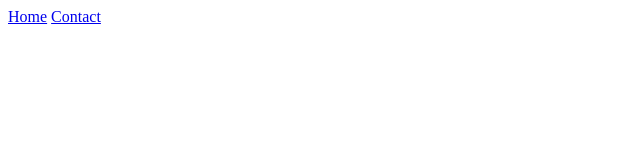
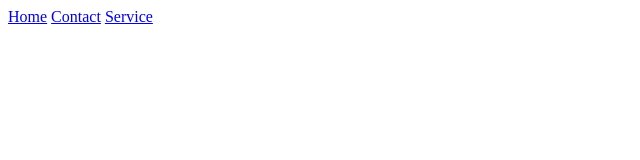
Before and after one commit to coder9747/First-git-project, a plain HTML site: page index.html in a window 1280 px wide. Shown: the full height of the page, 0-640 px from the left. Drawn offline with Linux system fonts and the light colour scheme.

Commit message:
This is Project

```diff
--- a/index.html
+++ b/index.html
@@ -9,5 +9,6 @@
 <body>
     <a href="#">Home</a>
     <a href="#">Contact</a>
+    <a href="#">Service</a>
 </body>
 </html>
```
